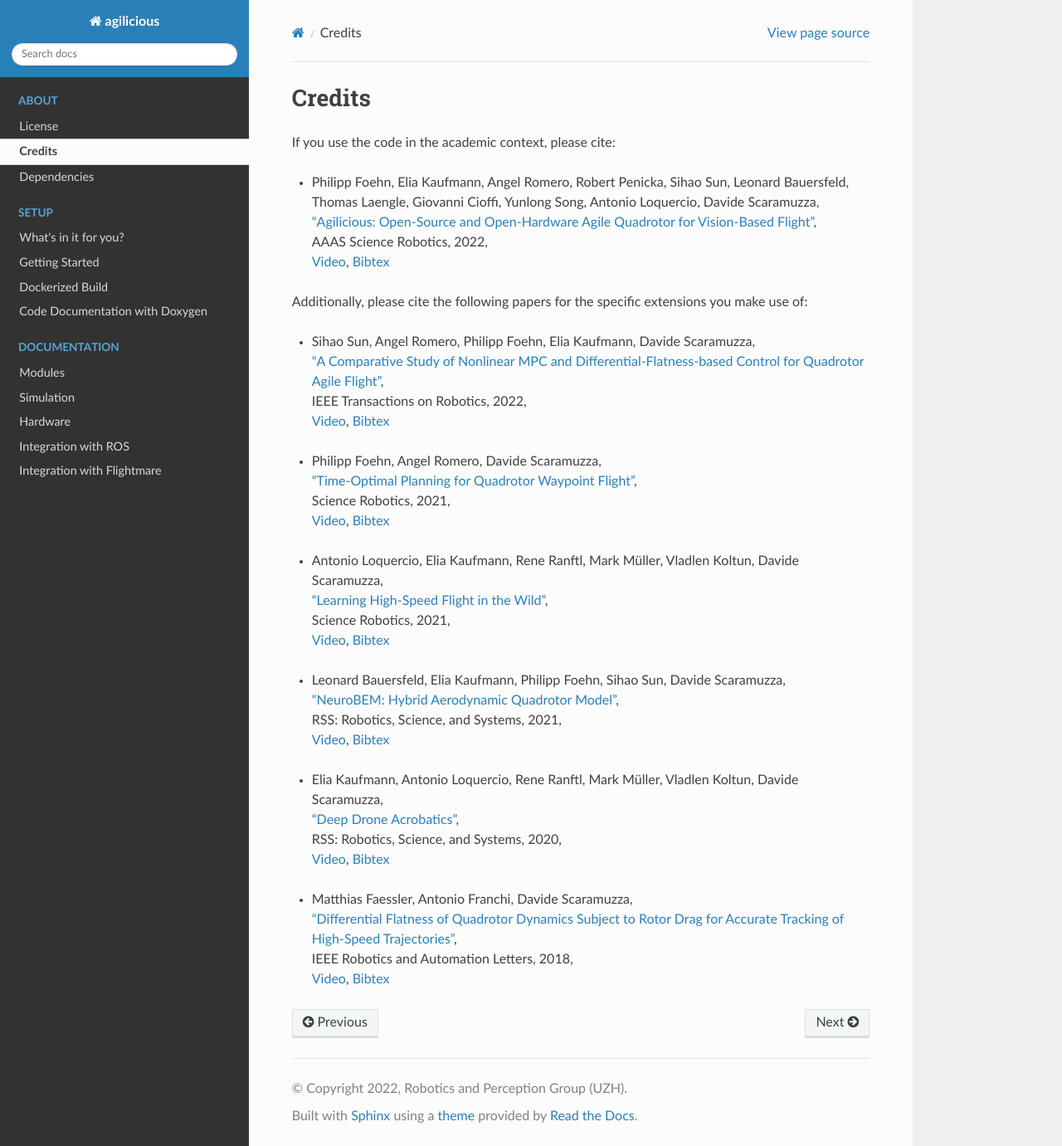
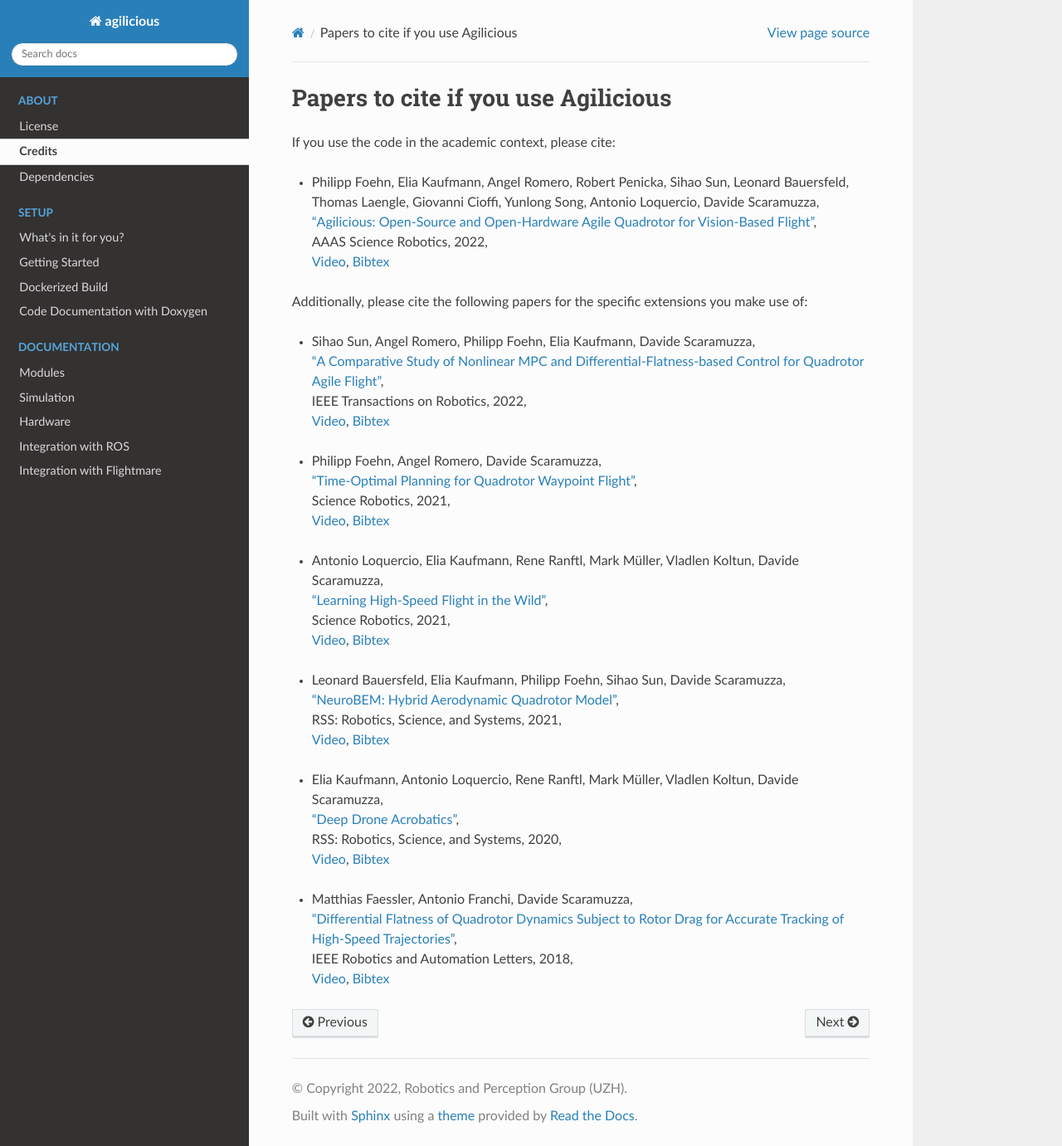
Before and after one commit to uzh-rpg/agilicious, a Sphinx documentation site: the page built from docs/credits.rst, in a window 1280 px wide and 1381 px high. Shown: the whole window at 83% size. Built offline with Sphinx 7.4.7 and the Read the Docs theme 2.0.0, drawn with Linux system fonts in a browser that asks for light colours.

Commit message:
Update credits.rst
changed section title

```diff
--- a/docs/credits.rst
+++ b/docs/credits.rst
@@ -1,5 +1,5 @@
 
-Credits
+Papers to cite if you use Agilicious
 -------
 
 If you use the code in the academic context, please cite:
```
